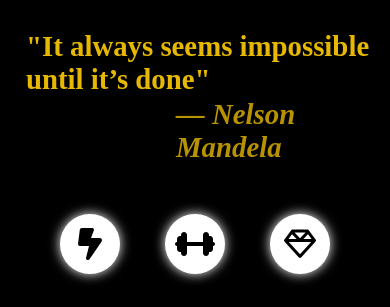
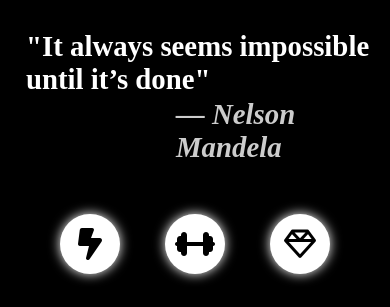
Before and after one commit to HJ7IQ/home-bag-gym, a plain HTML site: page index.html in a window 390 px wide. Shown: the part 826-1133 px from the top of the page. Drawn offline with Linux system fonts and the light colour scheme.

Commit message:
Update style.css

```diff
--- a/style.css
+++ b/style.css
@@ -717,11 +717,11 @@
 {
     padding-top: 12px;
     padding-left: 20px;
-
+    background-color: #000000;
 }
 .qq h4
 {
-    color: #E6B800;
+    color: #ffffff;
     font-size: 1.8rem;
 
 }
```
